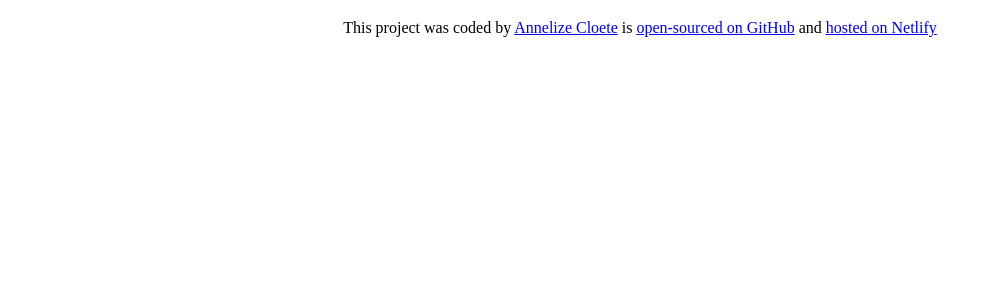
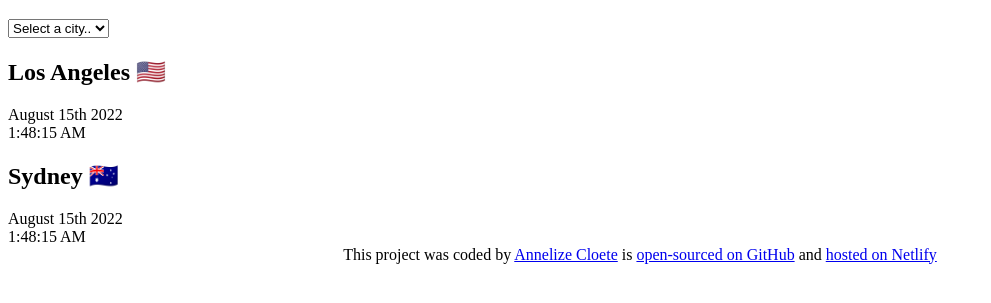
Before and after one commit to FinloAnne/World-Clock-Annelize-Cloete, a plain HTML site: page index.html in a window 1280 px wide. Shown: the part 61-364 px from the top of the page, without its empty margins (0-991 px from the left). Drawn offline with Linux system fonts and the light colour scheme.

Commit message:
Update index.html

```diff
--- a/index.html
+++ b/index.html
@@ -7,7 +7,27 @@
     <title>World Clock</title>
   </head>
   <body>
-    <h1>World Clock</h1>
+    <body>
+    <div class="container">
+      <h1>World Clock</h1>
+
+      <select>
+        <option value="">Select a city..</option>
+        <option value="">London</option>
+        <option value="">New York</option>
+        <option value="">Auckland</option>
+      </select>
+      <div class="city">
+        <h2>Los Angeles 🇺🇸</h2>
+        <div class="date">August 15th 2022</div>
+        <div class="time">1:48:15 AM</div>
+      </div>
+      <div class="city">
+        <h2>Sydney 🇦🇺</h2>
+        <div class="date">August 15th 2022</div>
+        <div class="time">1:48:15 AM</div>
+      </div>
+    </div>
     <footer>
       This project was coded by
       <a href="https://github.com/FinloAnne/" target="_blank"
```
